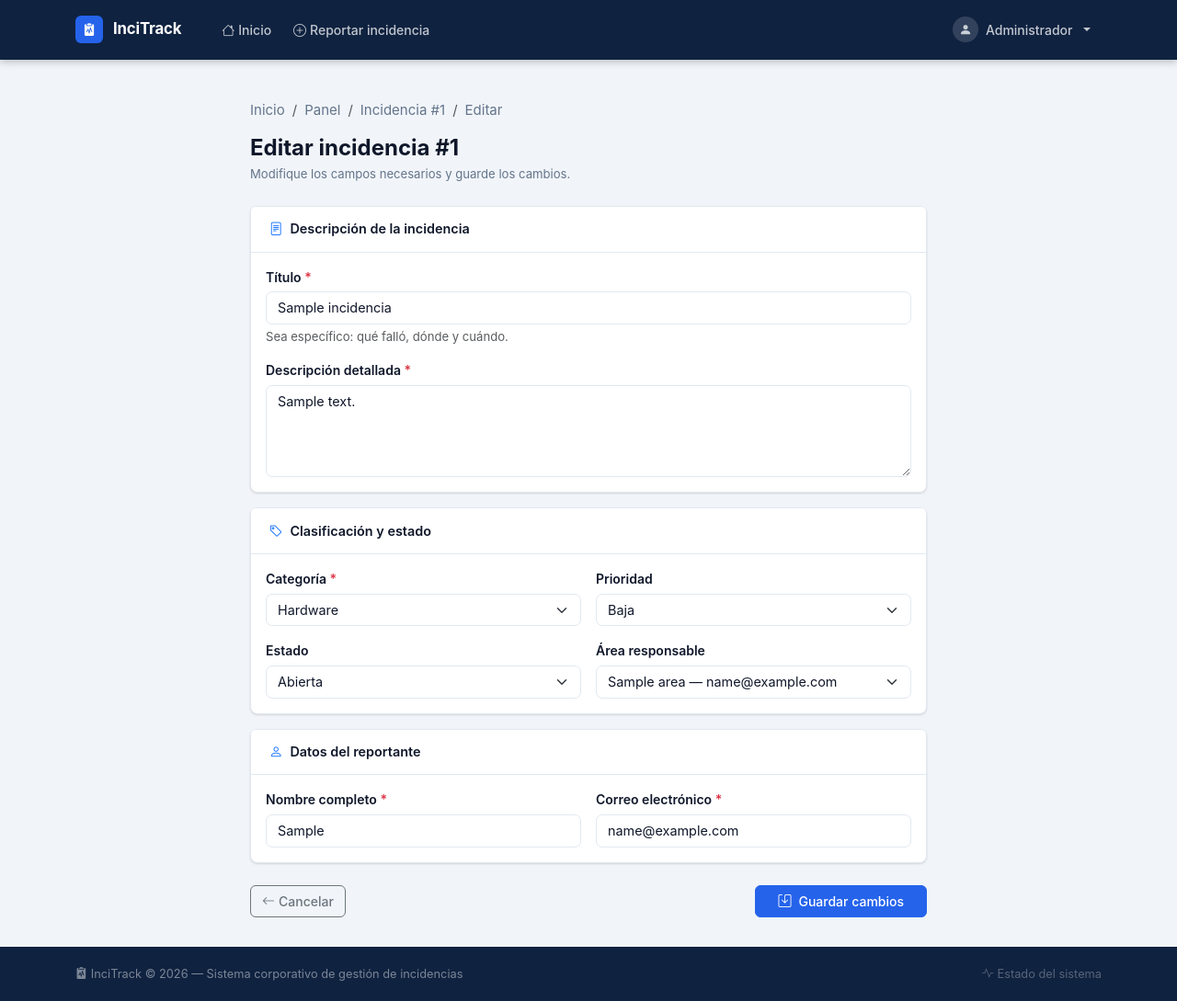
After one commit to marcelovidalp/trabajo2_DAE, a Flask app: page /admin/incidencias/1/editar in a window 1280 px wide. The commit adds this page. Shown: the whole page at 92% size. Run offline with Flask 3, Linux system fonts and the light colour scheme; the visitor is signed in with stand-in values (Sample User, id 1); tables that the repository leaves empty hold one stand-in row (values such as "Sample post").

Commit message:
feat: implementacion de actualizacion de incidencias para admin

```diff
--- a/app/__init__.py
+++ b/app/__init__.py
@@ -33,4 +33,7 @@ def create_app():
     app.register_blueprint(admin_bp, url_prefix="/admin")
     app.register_blueprint(auth_bp, url_prefix="/auth")
 
+    with app.app_context():
+        db.create_all()
+
     return app
--- a/app/routes/admin.py
+++ b/app/routes/admin.py
@@ -63,6 +63,74 @@ def actualizar_incidencia(id):
     return redirect(url_for("incidencias.detalle", id=id))
 
 
+@admin_bp.route("/incidencias/<int:id>/editar", methods=["GET", "POST"])
+@login_required
+def editar_incidencia(id):
+    incidencia = Incidencia.query.get_or_404(id)
+    areas = Area.query.order_by(Area.nombre).all()
+
+    if request.method == "POST":
+        titulo = request.form.get("titulo", "").strip()
+        descripcion = request.form.get("descripcion", "").strip()
+        categoria = request.form.get("categoria", "").strip()
+        prioridad = request.form.get("prioridad", "").strip()
+        estado = request.form.get("estado", "").strip()
+        reportado_por = request.form.get("reportado_por", "").strip()
+        email_reportante = request.form.get("email_reportante", "").strip()
+        area_id = request.form.get("area_id") or None
+
+        if not titulo or not descripcion or not reportado_por or not email_reportante:
+            flash("Los campos título, descripción, nombre y correo son obligatorios.", "danger")
+            return render_template(
+                "incidencias/editar.html",
+                incidencia=incidencia,
+                areas=areas,
+                categorias=Incidencia.CATEGORIAS,
+                estados=Incidencia.ESTADOS,
+                prioridades=Incidencia.PRIORIDADES,
+            )
+
+        incidencia.titulo = titulo
+        incidencia.descripcion = descripcion
+        if categoria in Incidencia.CATEGORIAS:
+            incidencia.categoria = categoria
+        if prioridad in Incidencia.PRIORIDADES:
+            incidencia.prioridad = prioridad
+        if estado in Incidencia.ESTADOS:
+            incidencia.estado = estado
+        incidencia.reportado_por = reportado_por
+        incidencia.email_reportante = email_reportante
+        incidencia.area_id = int(area_id) if area_id else None
+        if area_id:
+            area = Area.query.get(int(area_id))
+            incidencia.responsable_email = area.email_responsable if area else None
+        else:
+            incidencia.responsable_email = None
+
+        db.session.commit()
+        flash("Incidencia actualizada correctamente.", "success")
+        return redirect(url_for("incidencias.detalle", id=id))
+
+    return render_template(
+        "incidencias/editar.html",
+        incidencia=incidencia,
+        areas=areas,
+        categorias=Incidencia.CATEGORIAS,
+        estados=Incidencia.ESTADOS,
+        prioridades=Incidencia.PRIORIDADES,
+    )
+
+
+@admin_bp.route("/incidencias/<int:id>/eliminar", methods=["POST"])
+@login_required
+def eliminar_incidencia(id):
+    incidencia = Incidencia.query.get_or_404(id)
+    db.session.delete(incidencia)
+    db.session.commit()
+    flash(f"Incidencia #{id} eliminada correctamente.", "success")
+    return redirect(url_for("admin.panel"))
+
+
 @admin_bp.route("/areas", methods=["GET", "POST"])
 @login_required
 def areas():
--- /dev/null
+++ b/app/templates/incidencias/editar.html
@@ -0,0 +1,163 @@
+{% extends "base.html" %}
+
+{% block title %}Editar incidencia #{{ incidencia.id }}{% endblock %}
+
+{% block content %}
+<div class="row justify-content-center mt-3">
+    <div class="col-lg-8">
+
+        <!-- Encabezado -->
+        <div class="mb-4">
+            <nav aria-label="breadcrumb">
+                <ol class="breadcrumb small">
+                    <li class="breadcrumb-item">
+                        <a href="{{ url_for('main.index') }}" class="text-decoration-none text-muted">Inicio</a>
+                    </li>
+                    <li class="breadcrumb-item">
+                        <a href="{{ url_for('admin.panel') }}" class="text-decoration-none text-muted">Panel</a>
+                    </li>
+                    <li class="breadcrumb-item">
+                        <a href="{{ url_for('incidencias.detalle', id=incidencia.id) }}" class="text-decoration-none text-muted">Incidencia #{{ incidencia.id }}</a>
+                    </li>
+                    <li class="breadcrumb-item active text-muted">Editar</li>
+                </ol>
+            </nav>
+            <h4 class="fw-bold mb-1">Editar incidencia #{{ incidencia.id }}</h4>
+            <p class="text-muted small mb-0">Modifique los campos necesarios y guarde los cambios.</p>
+        </div>
+
+        <form method="POST">
+
+            <!-- Sección 1: Descripción -->
+            <div class="card mb-3">
+                <div class="card-header">
+                    <i class="bi bi-file-text me-2 text-primary"></i>Descripción de la incidencia
+                </div>
+                <div class="card-body">
+                    <div class="mb-3">
+                        <label class="form-label">
+                            Título <span class="text-danger">*</span>
+                        </label>
+                        <input
+                            type="text"
+                            name="titulo"
+                            class="form-control"
+                            placeholder="Resumen breve del problema"
+                            maxlength="200"
+                            value="{{ incidencia.titulo }}"
+                            required
+                        >
+                        <div class="form-text">Sea específico: qué falló, dónde y cuándo.</div>
+                    </div>
+                    <div class="mb-0">
+                        <label class="form-label">
+                            Descripción detallada <span class="text-danger">*</span>
+                        </label>
+                        <textarea
+                            name="descripcion"
+                            class="form-control"
+                            rows="4"
+                            placeholder="Describa el problema con detalle..."
+                            required
+                        >{{ incidencia.descripcion }}</textarea>
+                    </div>
+                </div>
+            </div>
+
+            <!-- Sección 2: Clasificación y estado -->
+            <div class="card mb-3">
+                <div class="card-header">
+                    <i class="bi bi-tag me-2 text-primary"></i>Clasificación y estado
+                </div>
+                <div class="card-body">
+                    <div class="row g-3">
+                        <div class="col-md-6">
+                            <label class="form-label">Categoría <span class="text-danger">*</span></label>
+                            <select name="categoria" class="form-select" required>
+                                {% for c in categorias %}
+                                <option value="{{ c }}" {% if incidencia.categoria == c %}selected{% endif %}>
+                                    {{ c|capitalize }}
+                                </option>
+                                {% endfor %}
+                            </select>
+                        </div>
+                        <div class="col-md-6">
+                            <label class="form-label">Prioridad</label>
+                            <select name="prioridad" class="form-select">
+                                {% for p in prioridades %}
+                                <option value="{{ p }}" {% if incidencia.prioridad == p %}selected{% endif %}>
+                                    {{ p|title }}
+                                </option>
+                                {% endfor %}
+                            </select>
+                        </div>
+                        <div class="col-md-6">
+                            <label class="form-label">Estado</label>
+                            <select name="estado" class="form-select">
+                                {% for e in estados %}
+                                <option value="{{ e }}" {% if incidencia.estado == e %}selected{% endif %}>
+                                    {{ e|replace('_',' ')|title }}
+                                </option>
+                                {% endfor %}
+                            </select>
+                        </div>
+                        <div class="col-md-6">
+                            <label class="form-label">Área responsable</label>
+                            <select name="area_id" class="form-select">
+                                <option value="">— Sin asignar —</option>
+                                {% for area in areas %}
+                                <option value="{{ area.id }}" {% if incidencia.area_id == area.id %}selected{% endif %}>
+                                    {{ area.nombre }} &mdash; {{ area.email_responsable }}
+                                </option>
+                                {% endfor %}
+                            </select>
+                        </div>
+                    </div>
+                </div>
+            </div>
+
+            <!-- Sección 3: Datos del reportante -->
+            <div class="card mb-4">
+                <div class="card-header">
+                    <i class="bi bi-person me-2 text-primary"></i>Datos del reportante
+                </div>
+                <div class="card-body">
+                    <div class="row g-3">
+                        <div class="col-md-6">
+                            <label class="form-label">Nombre completo <span class="text-danger">*</span></label>
+                            <input
+                                type="text"
+                                name="reportado_por"
+                                class="form-control"
+                                value="{{ incidencia.reportado_por }}"
+                                required
+                            >
+                        </div>
+                        <div class="col-md-6">
+                            <label class="form-label">Correo electrónico <span class="text-danger">*</span></label>
+                            <input
+                                type="email"
+                                name="email_reportante"
+                                class="form-control"
+                                value="{{ incidencia.email_reportante }}"
+                                required
+                            >
+                        </div>
+                    </div>
+                </div>
+            </div>
+
+            <!-- Acciones -->
+            <div class="d-flex justify-content-between align-items-center">
+                <a href="{{ url_for('incidencias.detalle', id=incidencia.id) }}" class="btn btn-outline-secondary">
+                    <i class="bi bi-arrow-left me-1"></i>Cancelar
+                </a>
+                <button type="submit" class="btn btn-primary px-4">
+                    <i class="bi bi-save me-2"></i>Guardar cambios
+                </button>
+            </div>
+
+        </form>
+    </div>
+</div>
+{% endblock %}
```
Also changed, not shown: app/templates/admin/panel.html (+46 -5 lines), app/templates/incidencias/detalle.html (+41 -3 lines), 1 other file.
